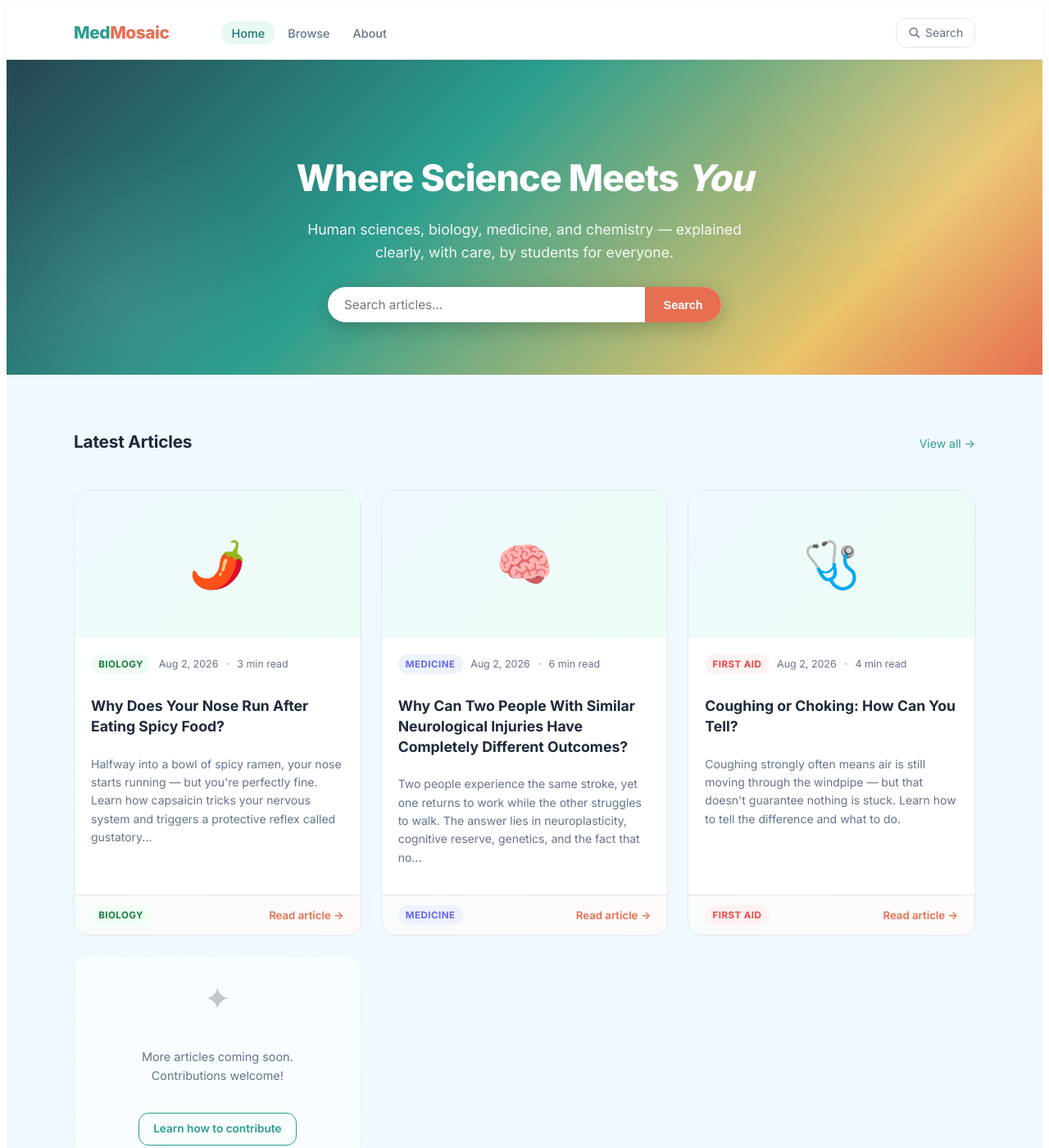
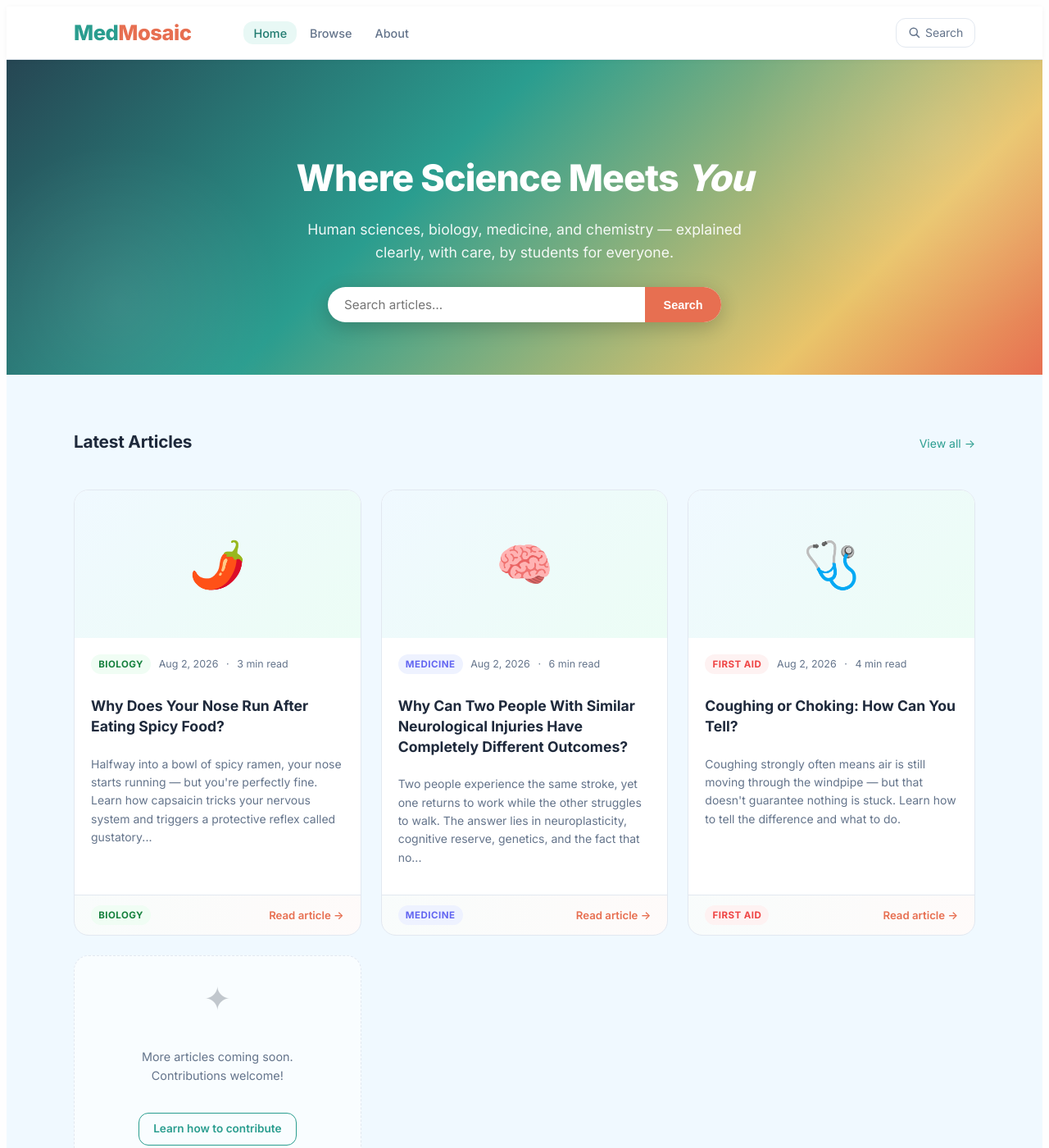
Before and after one commit to aurzhou26/AZ-MedMosaic, a Jekyll site: the page built from index.html, in a window 1280 px wide and 1400 px high. Shown: the whole window at 82% size. Built offline with Jekyll 4.4.1, drawn with Linux system fonts in a browser that asks for light colours.

Commit message:
Make logo larger to stand out from nav links

```diff
--- a/assets/css/style.css
+++ b/assets/css/style.css
@@ -116,7 +116,7 @@ img { max-width: 100%; display: block; }
 }
 
 .site-logo {
-  font-size: 1.3rem;
+  font-size: 1.6rem;
   font-weight: 800;
   color: var(--primary);
   letter-spacing: -0.02em;
```
